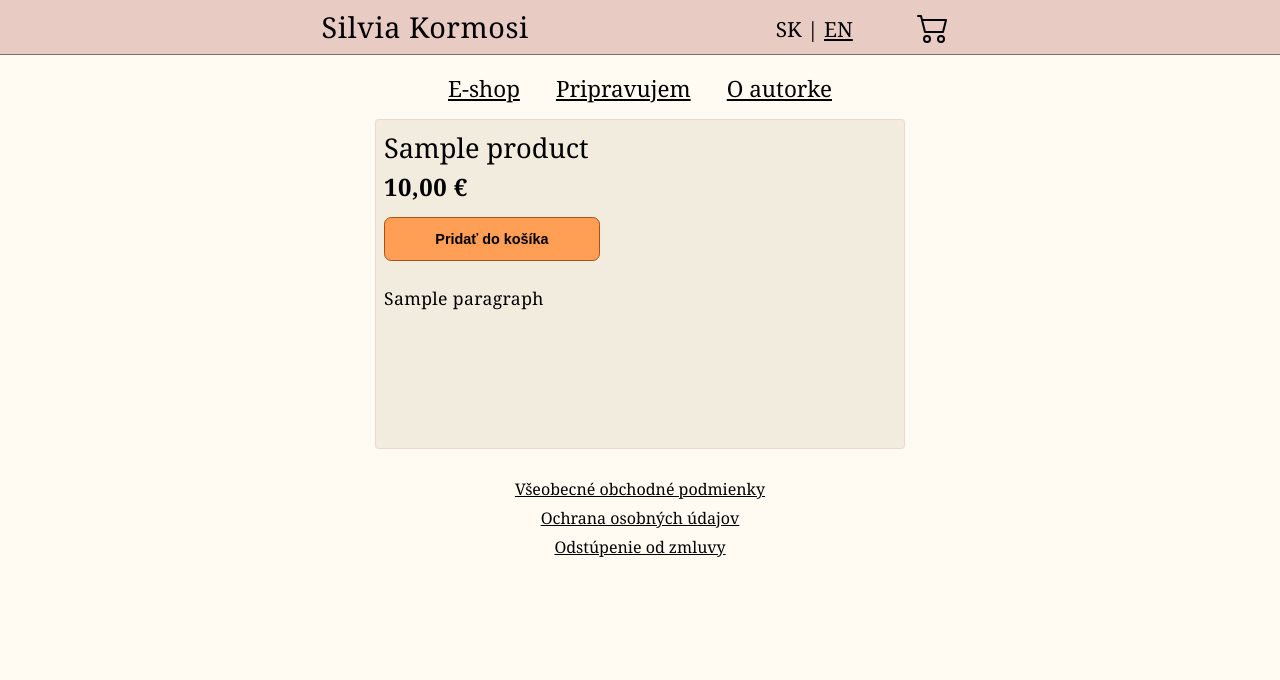
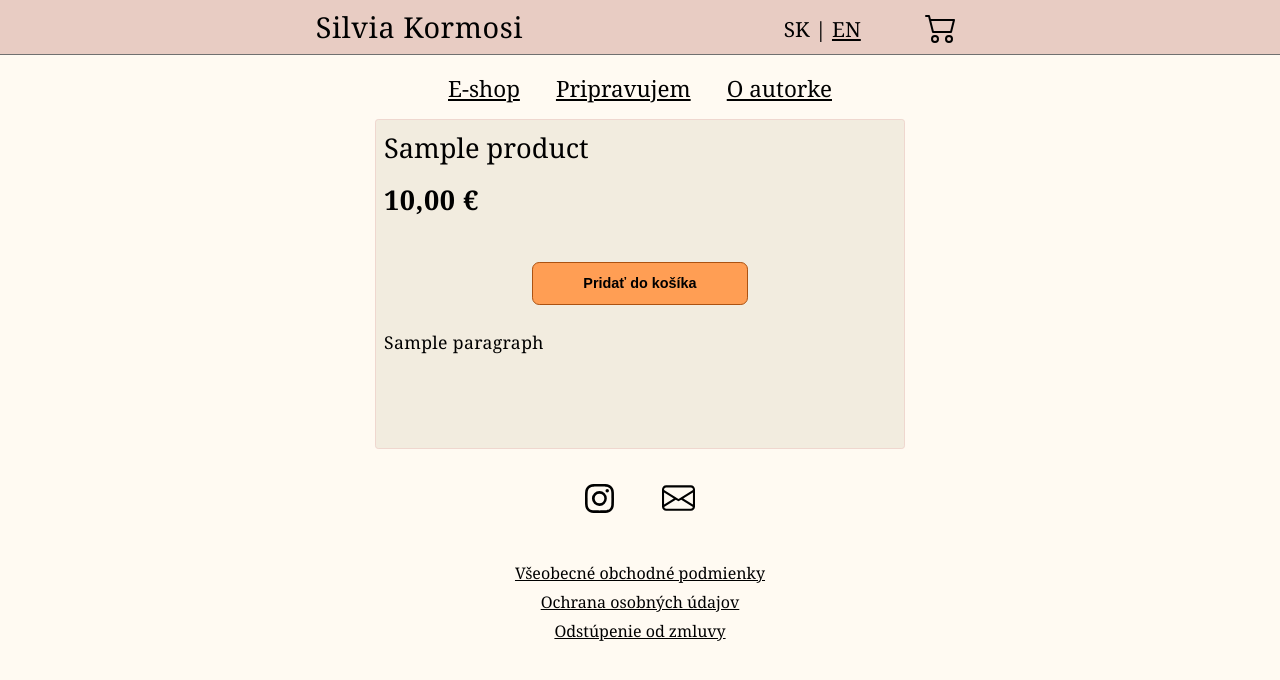
Before and after one commit to kormosi/eshop, a Django app: template templates/eshop/home.html in a window 1280 px wide. Shown: the top 680 px of the page. Run offline with Django 5.2, Linux system fonts and the light colour scheme; the template is opened without the code that fills it: most values are stand-ins (such as "Sample title", 1, 10 or a date in 2020).

Commit message:
UI changes

```diff
--- a/eshop/settings.py
+++ b/eshop/settings.py
@@ -148,6 +148,11 @@ STATIC_ROOT = BASE_DIR / "staticfiles"
 MEDIA_URL = 'media/'
 MEDIA_ROOT = os.environ.get("MEDIA_ROOT", BASE_DIR / "media")
 
+CSRF_TRUSTED_ORIGINS = [
+    "https://static.131.102.29.2.clients.your-server.de",
+    # "localhost"
+]
+
 # Content Security Policy (built into Django 6). Packeta widget hosts are a
 # best guess: check the browser console on /cart/ and adjust if blocked.
 from django.utils.csp import CSP
--- a/static/eshop/css/style.css
+++ b/static/eshop/css/style.css
@@ -85,21 +85,20 @@ header {
     width: 100%; /* Otherwise it will shrink-to-content */
 }
 
-
 .logo {
-    padding: .5em;
+    margin-left: .3em;
     font-size: 1.8em;
     color: #000000;
     letter-spacing: 0.02em;
     text-decoration: none;
 }
 
-/* Cart icon + cart view*/
+/* Cart icon + cart view */
 .lang-and-cart {
     display: flex;
     flex-direction: row;
     align-items: center;
-    gap: 1em;
+    gap: 0.5em;
 }
 
 #cart-link {
@@ -108,7 +107,6 @@ header {
     align-items: center;
     justify-content: center;
     padding: 1em;
-    margin-right: 0.5em;
     text-decoration: none;
 }
 
@@ -158,6 +156,7 @@ header {
     margin-top: 0.3em;
 }
 
+/* Lang switch */
 .lang-switch {
     font-size: 1.3em;
     margin-top: 0.2em;
@@ -173,9 +172,10 @@ header {
     text-decoration: none;
 }
 
+/* Navigation */
 nav {
     font-size: 1.4em;
-    width: 90%;
+    width: 92%;
     margin-bottom: 0.5em;
 }
 
@@ -193,9 +193,7 @@ nav ul li a.active {
     text-decoration: none;
 }
 
-nav ul li a.active::before {
-    content: "» ";
-}
+/* Content */
 
 .container {
     width: 92%;
@@ -235,6 +233,32 @@ h3 {
     line-height: 1.6em;
 }
 
+#price {
+    font-weight: bold;
+    font-size: 1.7em;
+    margin-bottom: 1.5em;
+}
+
+hr {
+    height: 1px;
+    background: #000000;
+    border: 0;
+    margin-top: 0.5em;
+    margin-bottom: 0.5em;
+}
+
+p {
+    font-size: 1.1em;
+    letter-spacing: 0.02em;
+    line-height: 1.5; /* 1.5 times the font size */
+    text-align: justify;
+    margin-top: 0.7em;
+}
+
+p b {
+    font-weight: bold;
+}
+
 .vop-consent {
     display: flex;
     align-items: center;
@@ -253,6 +277,7 @@ h3 {
     height: 1.5em;
 }
 
+/* Cart view */
 .cart-header {
     display: flex;
     align-items: center;
@@ -306,31 +331,12 @@ h3 {
     margin-bottom: 2em;
 }
 
-hr {
-    height: 1px;
-    background: #000000;
-    border: 0;
-    margin-top: 0.5em;
-    margin-bottom: 0.5em;
-}
-
-p {
-    font-size: 1.1em;
-    letter-spacing: 0.02em;
-    line-height: 1.5; /* 1.5 times the font size */
-    text-align: justify;
-    margin-top: 0.7em;
-}
-
-p b {
-    font-weight: bold;
-}
 
 .images {
     float: left;
     width: 42%;
     margin-top: 0.2em;
-    margin-right: 1.5em;
+    margin-right: 1em;
     border-radius: 0.2em;
 }
 
@@ -389,6 +395,7 @@ strong {
     background-color: #fffaf2;
 }
 
+/*Footer*/
 footer {
     margin-top: 2em;
     margin-bottom: 1em;
@@ -399,10 +406,15 @@ footer {
     display: flex;
     gap: 3em;
     justify-content: center;
+    align-items: center;
 }
 
 footer img {
     height: 1.8em;
+}
+
+#envelope-icon {
+    height: 2.1em;
 }
 
 .footer-links {
@@ -426,8 +438,7 @@ footer img {
 
 .btncontainer {
     display: flex;
-    justify-content: left;
-    margin-top: 0.7em;
+    justify-content: center;
     margin-bottom: 1.5em;
 }
 
@@ -500,12 +511,6 @@ footer img {
     left: -9999px;
 }
 
-#price {
-    font-weight: bold;
-    font-size: 1.5em;
-    margin-top: 0;
-    margin-bottom: 0.5em;
-}
 
 @media (min-width: 1200px) {
 
--- a/templates/eshop/home.html
+++ b/templates/eshop/home.html
@@ -5,8 +5,8 @@
 
     <div class="articles">
         <article id="sk-content" class="lang active">
+                <h1>{{ product.name }}</h1>
 
-                <h1>{{ product.name }}</h1>
                 {% if product.image %}<img class="images" src="{% url 'product-image' product.id %}" alt="{{ product.name }}">{% endif %}
 
                 {% if product.category == 'book' and product.book_details %}
@@ -18,7 +18,7 @@
         <!--                {% if product.book_details.dimensions %}<li><strong>Rozmery:</strong> {{ product.book_details.dimensions }}</li>{% endif %}-->
                         {% if product.book_details.weight %}<li><strong>Hmotnosť:</strong> {{ product.book_details.weight }}g</li>{% endif %}
         <!--                {% if product.book_details.publisher %}<li><strong>Vydavateľstvo:</strong> {{ product.book_details.publisher }}</li>{% endif %}-->
-        <!--                {% if product.book_details.published_at %}<li><strong>Dátum vydania:</strong> {{ product.book_details.published_at|date:"d.m.Y" }}</li>{% endif %}-->
+<!--                        {% if product.book_details.published_at %}<li><strong>Dátum vydania:</strong> {{ product.book_details.published_at|date:"d.m.Y" }}</li>{% endif %}-->
                         <li class="shipping-description">Na sklade >5 ks</li>
                         <li>Posielame ihneď</li>
                     </ul>
@@ -49,22 +49,22 @@
 
         <br>
 
-<!--    <footer>-->
-<!--        <div class="footer_icons">-->
-<!--            <a href="https://www.instagram.com/silvia.library/">-->
-<!--                <img src="instagram.svg" alt="Instagram icon">-->
-<!--            </a>-->
+    </div>
 
-<!--            <a href="mailto:silviakormosi@gmail.com">-->
-<!--                <img src="envelope.svg" alt="Envelope icon">-->
-<!--            </a>-->
-<!--        </div>-->
+    <footer>
+        <div class="footer_icons">
+            <a href="https://www.instagram.com/silvia.library/">
+                <img src="{% static 'eshop/images/instagram.svg' %}" alt="Instagram icon">
+            </a>
+
+            <a href="mailto:info@silviakormosi.com">
+                <img src="{% static 'eshop/images/envelope.svg' %}" alt="Envelope icon" id="envelope-icon">
+            </a>
+        </div>
 
 <!--        <p id="sk-content" class="copyright lang active">© Silvia Kormosi. Všetky práva vyhradené.</p>-->
 <!--        <p id="en-content" class="copyright lang">© Silvia Kormosi. All rights reserved.</p>-->
-<!--    </footer>-->
-
-    </div>
+    </footer>
 
 {% endblock %}
 
```
Also changed, not shown: static/eshop/images/envelope.svg (added), static/eshop/images/instagram.svg (added). Lines whose indentation alone changed are shown as unchanged.
